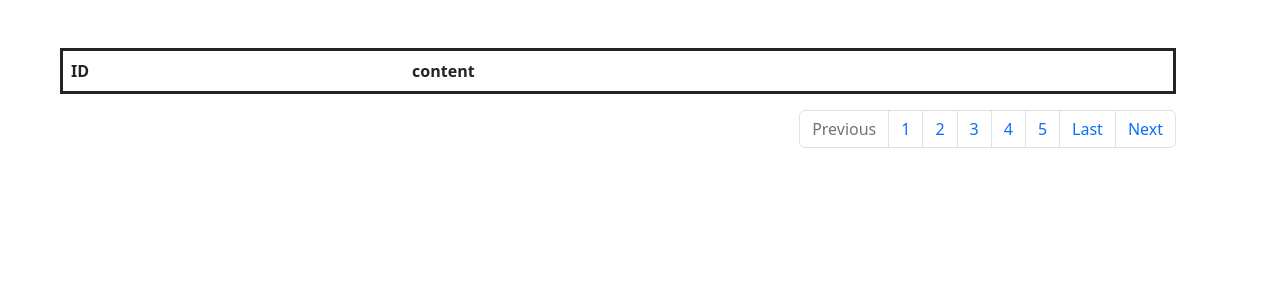
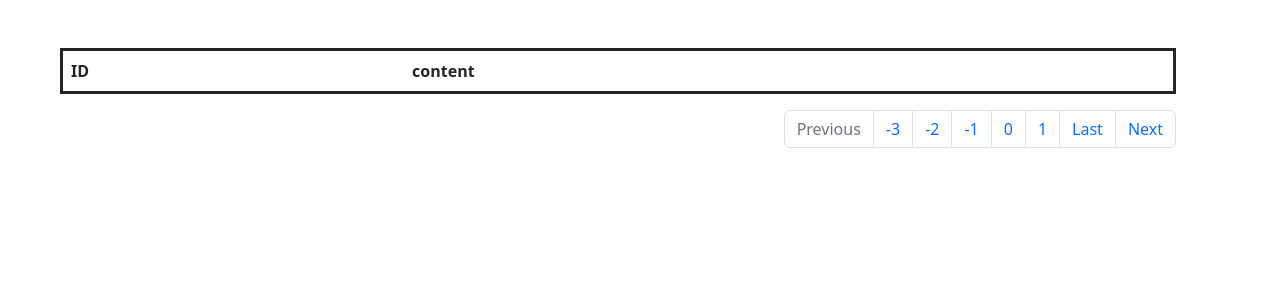
Before and after one commit to Tsifok/herman, a PHP site: page /index.php in a window 1280 px wide. Shown: the top 300 px of the page. Run offline with PHP 8.4, Linux system fonts and the light colour scheme; data that the repository does not hold is empty.

Commit message:
terminado , falta css

```diff
--- a/paginador/index.php
+++ b/paginador/index.php
@@ -26,11 +26,11 @@
         </li>
         <?php echo ($pag == 1 ? "" : '<li class="page-item"><a class="page-link" href="index.php?pag=1">First</a></li>');?>
 
-        <li class="page-item"><a class="page-link" href="index.php?pag=<?php echo ($pag == 1 ? $num = $pag : ($pag <= 3 ? $num = 1 : $num = $pag-2)); ?>"><?php echo $num?></a></li>
-        <li class="page-item"><a class="page-link" href="index.php?pag=<?php echo ($pag == 1 ? $num = $pag+ 1 : ($pag == 2 ? $num = $pag : $num = $pag-1 )); ?>"><?php echo $num?></a></li>
-        <li class="page-item"><a class="page-link" href="index.php?pag=<?php echo ($pag == 1 ? $num = $pag +2 : ($pag == 2 ? $num = $pag+ 1 : $num = $pag));?>"><?php echo $num; ?></a></li>
-        <li class="page-item"><a class="page-link" href="index.php?pag=<?php echo ($pag == 1 ? $num = $pag+3 : ($pag == 2 ? $num = $pag + 2 : $num = $pag+1)); ?>"><?php echo $num; ?></a></li>
-        <li class="page-item"><a class="page-link" href="index.php?pag=<?php echo ($pag == 1 ? $num = $pag+4 : ($pag == 2 ? $num = $pag + 3 : $num = $pag+2)); ?>"><?php echo $num; ?></a></li>
+        <li class="page-item"><a class="page-link" href="index.php?pag=<?php echo ($pag >= $total_pages-2 ? $num = $pag-4 : ($pag == 1 ? $num = $pag : ($pag <= 3 ? $num = 1 : $num = $pag-2))); ?>"><?php echo $num?></a></li>
+        <li class="page-item"><a class="page-link" href="index.php?pag=<?php echo ($pag >= $total_pages-2 ? $num = $pag-3 : ($pag == 1 ? $num = $pag+ 1 : ($pag == 2 ? $num = $pag : $num = $pag-1 ))); ?>"><?php echo $num?></a></li>
+        <li class="page-item"><a class="page-link" href="index.php?pag=<?php echo ($pag >= $total_pages-2 ? $num = $pag-2 : ($pag == 1 ? $num = $pag +2 : ($pag == 2 ? $num = $pag+ 1 : $num = $pag)));?>"><?php echo $num; ?></a></li>
+        <li class="page-item"><a class="page-link" href="index.php?pag=<?php echo ($pag >= $total_pages-2 ? $num = $pag-1 : ($pag == 1 ? $num = $pag+3 : ($pag == 2 ? $num = $pag + 2 : $num = $pag+1))); ?>"><?php echo $num; ?></a></li>
+        <li class="page-item"><a class="page-link" href="index.php?pag=<?php echo ($pag >= $total_pages-2 ? $num = $pag : ($pag == 1 ? $num = $pag+4 : ($pag == 2 ? $num = $pag + 3 : $num = $pag+2))); ?>"><?php echo $num; ?></a></li>
 
         <?php echo ($pag == $total_pages ? "" : '<li class="page-item"><a class="page-link" href="index.php?pag='.$total_pages.'">Last</a></li>');?>
         <li class="page-item <?php echo($pag == $total_pages ? 'disabled' : '');?>">
```
